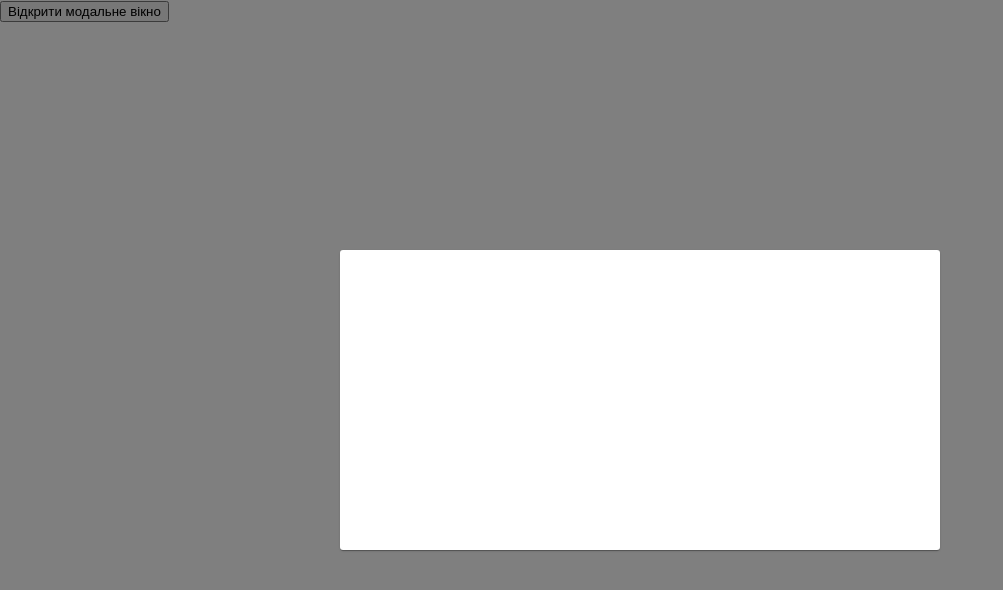
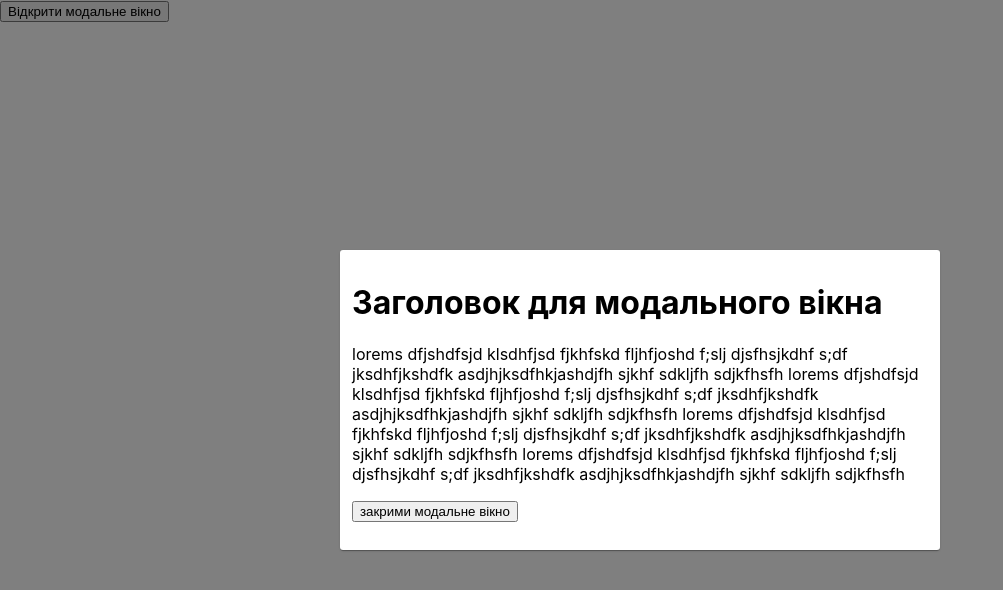
Before and after one commit to skif6623/Counter-on-class, a React (Create React App) app: page / in a window 1280 px wide. Both pictures are taken after a click on the button "Відкрити модальне вікно". Shown: the top 590 px of the page, without its empty margins (0-1003 px from the left). Built offline with nearby package versions, Linux system fonts and the light colour scheme.

Commit message:
added content for modal and close btn

```diff
--- a/src/App.js
+++ b/src/App.js
@@ -107,7 +107,24 @@ export class App extends Component {
         <button type="button" onClick={this.toggleModal}>
           Відкрити модальне вікно
         </button>
-        {showModal && <Modal />}
+        {showModal && (
+          <Modal>
+            <h1>Заголовок для модального вікна</h1>
+            <p>
+              lorems dfjshdfsjd klsdhfjsd fjkhfskd fljhfjoshd f;slj djsfhsjkdhf
+              s;df jksdhfjkshdfk asdjhjksdfhkjashdjfh sjkhf sdkljfh sdjkfhsfh
+              lorems dfjshdfsjd klsdhfjsd fjkhfskd fljhfjoshd f;slj djsfhsjkdhf
+              s;df jksdhfjkshdfk asdjhjksdfhkjashdjfh sjkhf sdkljfh sdjkfhsfh
+              lorems dfjshdfsjd klsdhfjsd fjkhfskd fljhfjoshd f;slj djsfhsjkdhf
+              s;df jksdhfjkshdfk asdjhjksdfhkjashdjfh sjkhf sdkljfh sdjkfhsfh
+              lorems dfjshdfsjd klsdhfjsd fjkhfskd fljhfjoshd f;slj djsfhsjkdhf
+              s;df jksdhfjkshdfk asdjhjksdfhkjashdjfh sjkhf sdkljfh sdjkfhsfh
+            </p>
+            <button type="button" onClick={this.toggleModal}>
+              закрими модальне вікно
+            </button>
+          </Modal>
+        )}
       </>
     );
   }
```
